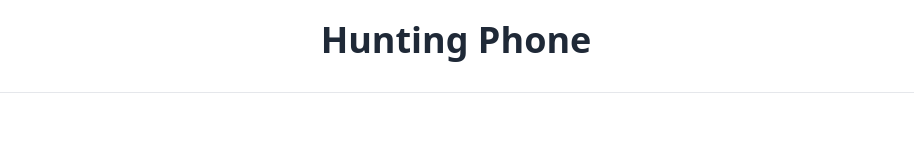
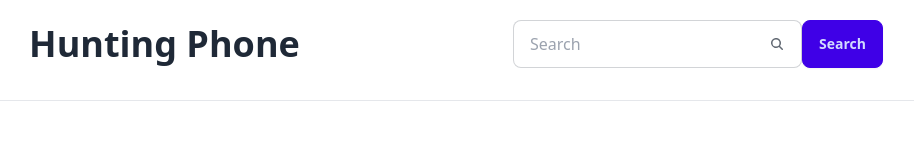
Before and after one commit to sonatanpaul/phone-hunter2, a plain HTML site: page index.html in a window 1280 px wide. Shown: the whole page, without its empty margins (184-1098 px from the left). Drawn offline with nearby package versions, Linux system fonts and the light colour scheme; no server answers.

Commit message:
search functionaliy task is ok

```diff
--- a/index.html
+++ b/index.html
@@ -13,7 +13,34 @@
     <script src="https://cdn.tailwindcss.com"></script>
   </head>
   <body>
-    <header class="text-4xl font-bold text-center mt-5">Hunting Phone</header>
+    <div class="flex items-center justify-evenly mt-5">
+      <header class="text-4xl font-bold">Hunting Phone</header>
+      <div class="md:flex">
+        <label class="input input-bordered flex items-center gap-2">
+          <input
+            id="input-search"
+            type="text"
+            class="grow"
+            placeholder="Search"
+          />
+          <svg
+            xmlns="http://www.w3.org/2000/svg"
+            viewBox="0 0 16 16"
+            fill="currentColor"
+            class="h-4 w-4 opacity-70"
+          >
+            <path
+              fill-rule="evenodd"
+              d="M9.965 11.026a5 5 0 1 1 1.06-1.06l2.755 2.754a.75.75 0 1 1-1.06 1.06l-2.755-2.754ZM10.5 7a3.5 3.5 0 1 1-7 0 3.5 3.5 0 0 1 7 0Z"
+              clip-rule="evenodd"
+            />
+          </svg>
+        </label>
+        <button onclick="handleClick()" class="btn btn-active btn-primary">
+          Search
+        </button>
+      </div>
+    </div>
     <hr class="h-px my-8 bg-gray-200 border-0 dark:bg-gray-700" />
     <main>
       <section>
--- a/script.js
+++ b/script.js
@@ -1,6 +1,6 @@
-const phoneData = async () => {
+const phoneData = async (searchPhone = "phone") => {
   const res = await fetch(
-    "https://openapi.programming-hero.com/api/phones?search=iphone"
+    `https://openapi.programming-hero.com/api/phones?search=${searchPhone}`
   );
   const data = await res.json();
   const phones = data.data;
@@ -9,8 +9,8 @@ const phoneData = async () => {
 
 const displayPhone = (phones) => {
   const phoneContainer = document.getElementById("phone-container");
+  phoneContainer.textContent = "";
   phones.forEach((phone) => {
-    console.log(phone);
     const phoneCard = document.createElement("div");
     phoneCard.classList =
       "card bg-base-100 w-96 border-2 border-sky-500 border-black shadow-xl";
@@ -31,4 +31,10 @@ const displayPhone = (phones) => {
   });
 };
 
+const handleClick = () => {
+  const inputValue = document.getElementById("input-search");
+  const inputText = inputValue.value;
+  phoneData(inputText);
+};
+
 phoneData();
```
